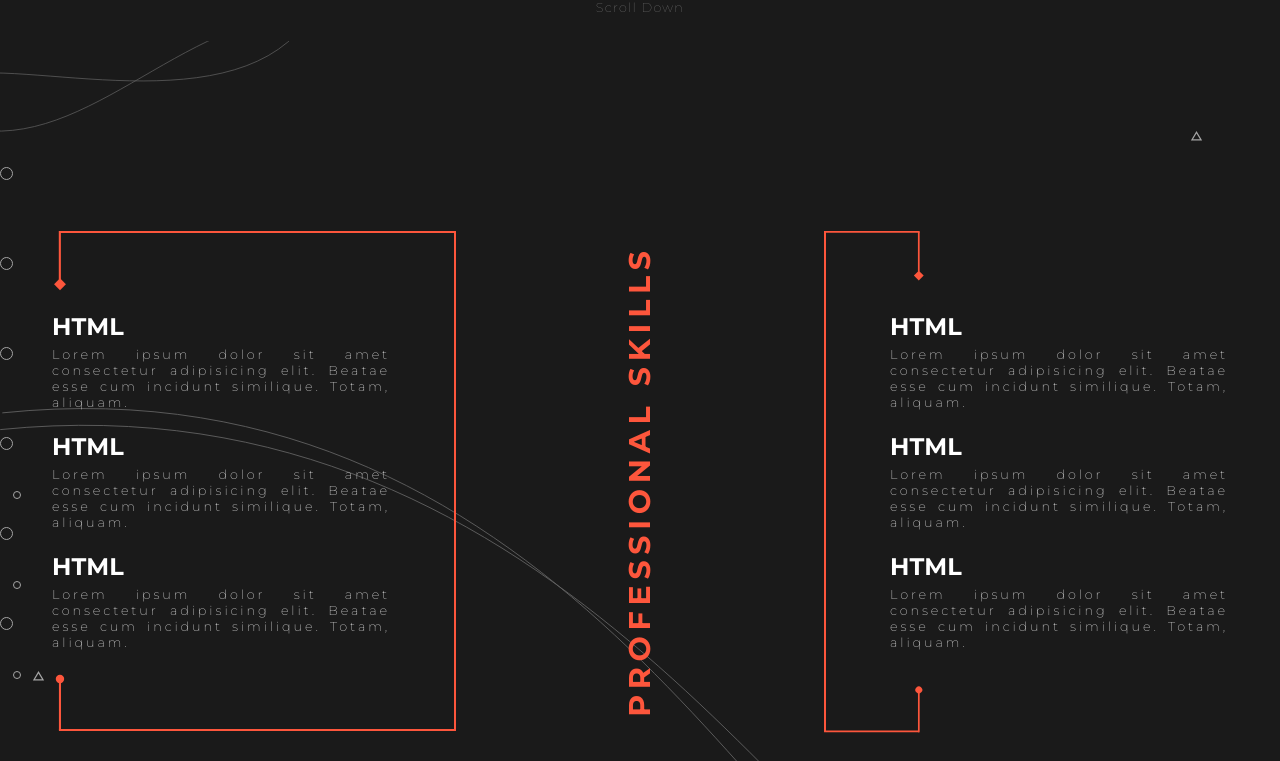
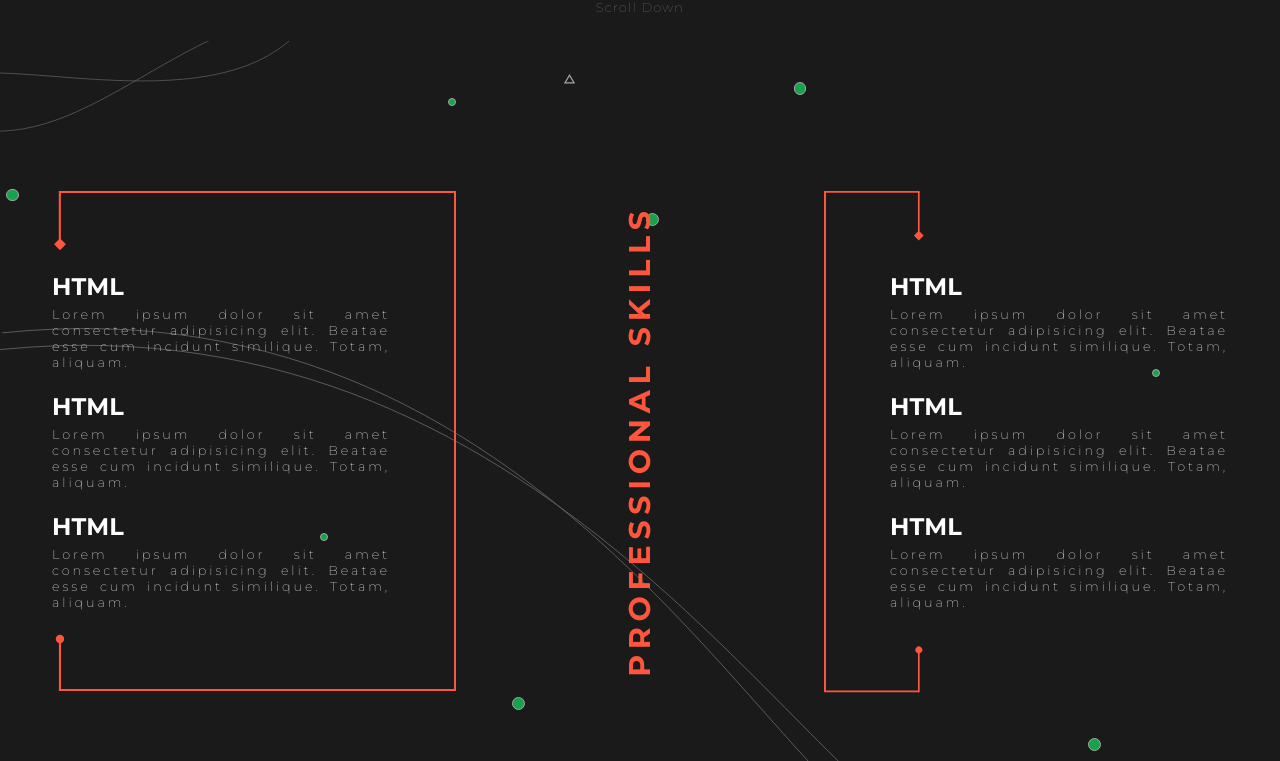
Before and after one commit to pravesh-dev/Portfolio, a React (Vite) app: page / in a window 1280 px wide. Shown: the part 1579-2340 px from the top of the page. Built offline with nearby package versions, Linux system fonts and the light colour scheme.

Commit message:
style circles in skill decoration

```diff
--- a/src/Components/Skills.jsx
+++ b/src/Components/Skills.jsx
@@ -16,7 +16,7 @@ function Skills() {
     <div className="relative pt-5">
       <SkillsDecoration/>
 
-      <div className="w-full h-[110vh] relative flex justify-between items-center mx-auto sm:w-[35rem] lg:w-[60rem] xl:w-[75rem]">
+      <div className="w-full h-[110vh] relative flex justify-between items-center mx-auto sm:w-[35rem] lg:h-screen lg:w-[60rem] xl:w-[75rem]">
         <div className="w-36 flex flex-col gap-5 px-3 py-14 relative border-r-2 border-primary lg:w-[26rem] lg:py-20 lg:border-r-[2.3px] lg:pr-16">
           <img src={lineLeftTop} className="w-[92%] absolute right-0 top-0 lg:hidden" alt="" />
           <img src={lineLeftBottom} className="w-[92%] absolute right-0 bottom-0 lg:hidden" alt="" />
--- a/src/Components/SkillsDecoration.jsx
+++ b/src/Components/SkillsDecoration.jsx
@@ -9,28 +9,28 @@ function SkillsDecoration() {
   return (
     <div className="w-full h-full absolute overflow-hidden">
       {/* Small Circles */}
-      <span className="circle w-[0.3rem] h-[0.3rem] border border-[#A5A5A5] rounded-full absolute top-[50%] left-[1%] lg:w-[0.5rem] lg:h-[0.5rem]"></span>
-      <span className="circle w-[0.3rem] h-[0.3rem] border border-[#A5A5A5] rounded-full absolute top-[60%] left-[1%] lg:w-[0.5rem] lg:h-[0.5rem]"></span>
-      <span className="circle w-[0.3rem] h-[0.3rem] border border-[#A5A5A5] rounded-full absolute top-[70%] left-[1%] lg:w-[0.5rem] lg:h-[0.5rem]"></span>
-      <span className="circle w-[0.3rem] h-[0.3rem] border border-[#A5A5A5] rounded-full absolute top-[80%] left-[1%] lg:w-[0.5rem] lg:h-[0.5rem]"></span>
+      <span className="circle w-[0.3rem] bg-green-600 h-[0.3rem] border border-[#A5A5A5] rounded-full absolute top-[7%] left-[35%] lg:w-[0.5rem] lg:h-[0.5rem]"></span>
+      <span className="circle w-[0.3rem] bg-green-600 h-[0.3rem] border border-[#A5A5A5] rounded-full absolute top-[40%] left-[90%] lg:w-[0.5rem] lg:h-[0.5rem]"></span>
+      <span className="circle w-[0.3rem] bg-green-600 h-[0.3rem] border border-[#A5A5A5] rounded-full absolute top-[90%] left-[68%] lg:w-[0.5rem] lg:h-[0.5rem]"></span>
+      <span className="circle w-[0.3rem] bg-green-600 h-[0.3rem] border border-[#A5A5A5] rounded-full absolute top-[60%] left-[25%] lg:w-[0.5rem] lg:h-[0.5rem]"></span>
 
       {/* Large Circles */}
-      <span className="circle w-[0.6rem] h-[0.6rem] border border-[#A5A5A5] rounded-full absolute top-[14%] left-[0%] lg:w-[0.8rem] lg:h-[0.8rem]"></span>
-      <span className="circle w-[0.6rem] h-[0.6rem] border border-[#A5A5A5] rounded-full absolute top-[24%] left-[0%] lg:w-[0.8rem] lg:h-[0.8rem]"></span>
-      <span className="circle w-[0.6rem] h-[0.6rem] border border-[#A5A5A5] rounded-full absolute top-[34%] left-[0%] lg:w-[0.8rem] lg:h-[0.8rem]"></span>
-      <span className="circle w-[0.6rem] h-[0.6rem] border border-[#A5A5A5] rounded-full absolute top-[44%] left-[0%] lg:w-[0.8rem] lg:h-[0.8rem]"></span>
-      <span className="circle w-[0.6rem] h-[0.6rem] border border-[#A5A5A5] rounded-full absolute top-[54%] left-[0%] lg:w-[0.8rem] lg:h-[0.8rem]"></span>
-      <span className="circle w-[0.6rem] h-[0.6rem] border border-[#A5A5A5] rounded-full absolute top-[64%] left-[0%] lg:w-[0.8rem] lg:h-[0.8rem]"></span>
+      <span className="circle w-[0.6rem] bg-green-600 h-[0.6rem] border border-[#A5A5A5] rounded-full absolute top-[5%] left-[62%] lg:w-[0.8rem] lg:h-[0.8rem]"></span>
+      <span className="circle w-[0.6rem] bg-green-600 h-[0.6rem] border border-[#A5A5A5] rounded-full absolute top-[18%] left-[0.5%] lg:w-[0.8rem] lg:h-[0.8rem]"></span>
+      <span className="circle w-[0.6rem] bg-green-600 h-[0.6rem] border border-[#A5A5A5] rounded-full absolute top-[90%] left-[27%] lg:w-[0.8rem] lg:h-[0.8rem]"></span>
+      <span className="circle w-[0.6rem] bg-green-600 h-[0.6rem] border border-[#A5A5A5] rounded-full absolute top-[85%] left-[85%] lg:w-[0.8rem] lg:h-[0.8rem]"></span>
+      <span className="circle w-[0.6rem] bg-green-600 h-[0.6rem] border border-[#A5A5A5] rounded-full absolute top-[21%] left-[50.5%] lg:w-[0.8rem] lg:h-[0.8rem]"></span>
+      <span className="circle w-[0.6rem] bg-green-600 h-[0.6rem] border border-[#A5A5A5] rounded-full absolute top-[80%] left-[40%] lg:w-[0.8rem] lg:h-[0.8rem]"></span>
 
       {/* Triangles */}
       <img
         src={triangle}
-        className="w-[0.6rem] absolute top-[4%] left-[44%] -rotate-[30deg] sm:top-[10%] lg:left-[93%] lg:rotate-0 lg:w-[0.8rem]"
+        className="w-[0.6rem] absolute top-[4%] left-[44%] -rotate-[30deg] lg:rotate-0 lg:w-[0.8rem]"
         alt="Triangle"
       />
       <img
         src={triangle}
-        className="w-[0.6rem] absolute top-[92%] left-[1.5%] -rotate-[30deg] sm:top-[83%] sm:left-[8%] lg:rotate-0 lg:w-[0.8rem] lg:left-[2.5%] lg:top-[70%]"
+        className="w-[0.6rem] absolute top-[92%] left-[1.5%] -rotate-[30deg] lg:rotate-0 lg:w-[0.8rem]"
         alt="Triangle"
       />
 
```
